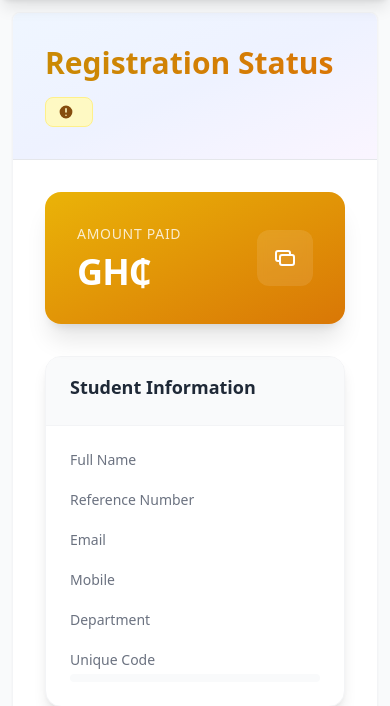
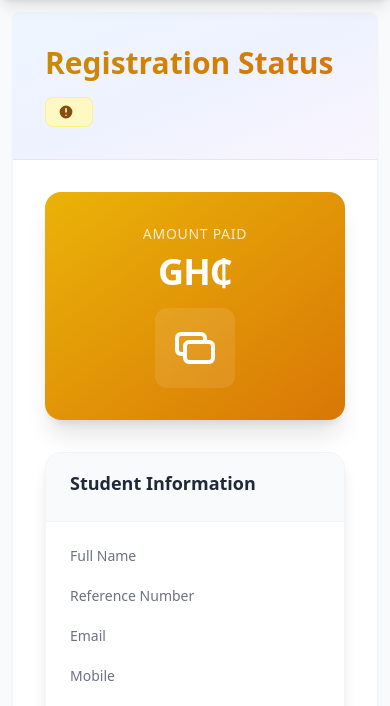
Before and after one commit to henryantwi/Dues-Colleection-SaaS-App, a Django app: template src/students/templates/students/registration_confirmation.html in a window 390 px wide. Shown: the part 81-787 px from the top of the page. Run offline with Django 5.2, Linux system fonts and the light colour scheme; the template is opened without the code that fills it, so the values that code supplies are empty; some libraries are stand-ins or nearby versions.

Commit message:
Refactor student templates for improved layout and responsiveness; enhance styling and alignment for better user experience

```diff
--- a/src/students/templates/students/registration.html
+++ b/src/students/templates/students/registration.html
@@ -6,14 +6,14 @@
 <div class="divide-y divide-gray-200">
     <!-- Header Section -->
     <div class="card-section bg-gradient-to-br from-blue-50 via-indigo-50 to-purple-50 p-8 sm:p-6">
-        <div class="flex items-center justify-between">
-            <div class="space-y-4">
+        <div class="flex flex-col sm:flex-row items-center justify-between">
+            <div class="space-y-4 text-center sm:text-left">
                 <h1 class="text-3xl sm:text-4xl font-extrabold text-gray-900">
                     <span class="bg-clip-text text-transparent bg-gradient-to-r from-blue-600 to-indigo-600">
                         Student Registration
                     </span>
                 </h1>
-                <div class="flex flex-wrap gap-2">
+                <div class="flex flex-wrap gap-2 justify-center sm:justify-start">
                     <span class="inline-flex items-center px-3 py-1.5 rounded-lg text-sm font-medium bg-blue-100 text-blue-800 border border-blue-200">
                         <svg class="w-4 h-4 mr-1.5" fill="none" stroke="currentColor" viewBox="0 0 24 24">
                             <path stroke-linecap="round" stroke-linejoin="round" stroke-width="2" d="M19 21V5a2 2 0 00-2-2H7a2 2 0 00-2 2v16m14 0h2m-2 0h-5m-9 0H3m2 0h5M9 7h1m-1 4h1m4-4h1m-1 4h1m-5 10v-5a1 1 0 011-1h2a1 1 0 011 1v5m-4 0h4"/>
--- a/src/students/templates/students/registration_confirmation.html
+++ b/src/students/templates/students/registration_confirmation.html
@@ -60,15 +60,15 @@
             {% if student.payment.status == 'Successful' %}from-green-500 to-emerald-600
             {% elif student.payment.status == 'Failed' %}from-red-500 to-rose-600
             {% else %}from-yellow-500 to-amber-600{% endif %}
-            rounded-2xl p-8 text-white shadow-xl transform hover:scale-[1.02] transition-transform duration-300">
-            <div class="flex justify-between items-center">
-                <div class="space-y-2">
+            rounded-2xl p-8 sm:p-6 text-white shadow-xl transform hover:scale-[1.02] transition-transform duration-300">
+            <div class="flex flex-col sm:flex-row justify-between items-center space-y-4 sm:space-y-0">
+            <div class="space-y-2 text-center sm:text-left">
                 <p class="text-white/80 text-sm uppercase tracking-wider">Amount Paid</p>
                 <p class="text-4xl font-bold tracking-tight">GH₵{{ student.payment.amount|floatformat:2 }}</p>
             </div>
             <div class="bg-white/10 p-4 rounded-xl backdrop-blur-sm">
                 <!-- Payment Icon -->
-                    <svg class="w-6 h-6" fill="none" stroke="currentColor" viewBox="0 0 24 24">
+                <svg class="w-12 h-12 text-white" fill="none" stroke="currentColor" viewBox="0 0 24 24">
                 <path stroke-linecap="round" stroke-linejoin="round" stroke-width="2" d="M17 9V7a2 2 0 00-2-2H5a2 2 0 00-2 2v6a2 2 0 002 2h2m2 4h10a2 2 0 002-2v-6a2 2 0 00-2-2H9a2 2 0 00-2 2v6a2 2 0 002 2z"/>
                 </svg>
             </div>
```
Also changed, not shown: src/students/templates/students/preview.html (+9 -9 lines). Lines whose indentation alone changed are shown as unchanged.
